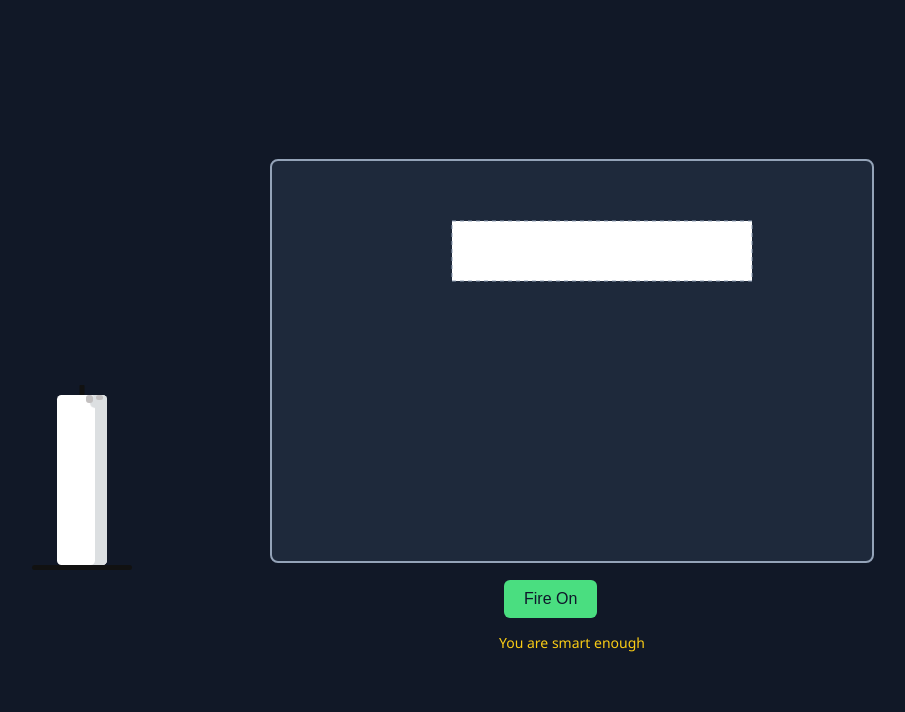
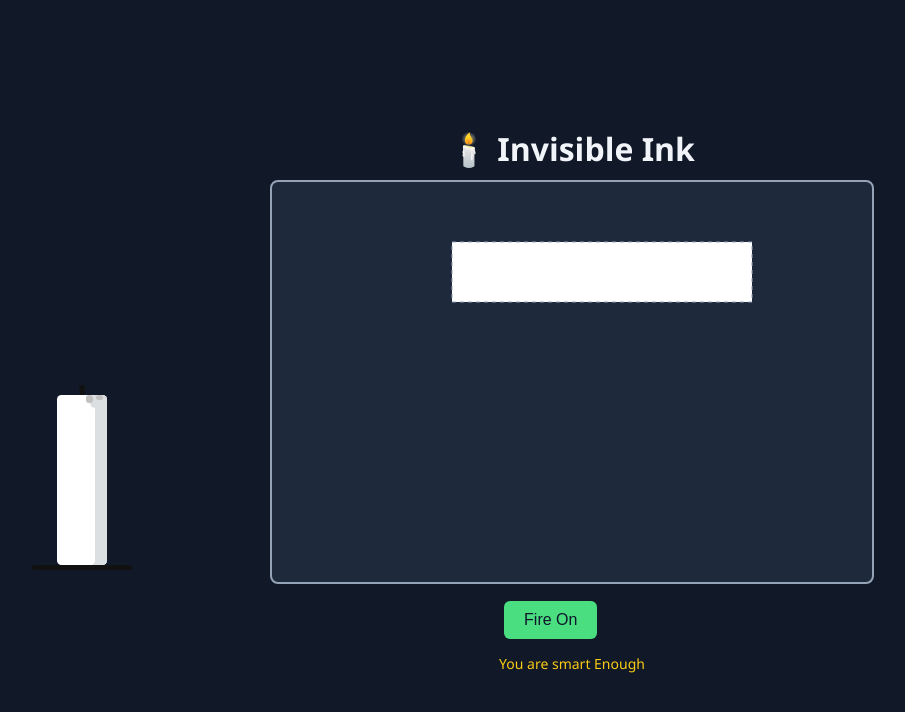
Before and after one commit to tusharsh21/day-13, a plain HTML site: page index.html in a window 1280 px wide. Shown: the whole page, without its empty margins (68-973 px from the left). Drawn offline with Linux system fonts and the light colour scheme.

Commit message:
Update index.html

```diff
--- a/index.html
+++ b/index.html
@@ -3,7 +3,7 @@
 <head>
   <meta charset="UTF-8" />
   <meta name="viewport" content="width=device-width, initial-scale=1" />
-  <title>Invisibilities</title>
+  <title></title>
   <style>
     *, *:before, *:after {
       margin: 0;
@@ -54,7 +54,7 @@
       text-align: center;
     }
 
-    /* Candle CSS – from your snippet adapted */
+    /* Candle CSS – adapted from your snippet */
     .candle-wrapper {
       position: absolute;
       top: 320px;
@@ -165,7 +165,7 @@
         flickr 5s ease-in-out infinite;
       z-index: 4;
       filter: drop-shadow(0 0 10px #fbbf24);
-      opacity: 0; /* initially invisible until lit */
+      opacity: 0; /* Initially invisible until lit */
       transition: opacity 0.3s ease-in-out;
     }
     .candle-lit .candle-flame {
@@ -198,7 +198,7 @@
   </style>
 </head>
 <body>
-  <h1></h1>
+  <h1>🕯️ Invisible Ink</h1>
   <canvas id="puzzleCanvas" width="600" height="400"></canvas>
 
   <!-- Candle HTML -->
@@ -211,7 +211,7 @@
 
   <div id="controls">
     <button id="lightBtn">Fire On</button>
-    <p id="hint">You are smart enough</p>
+    <p id="hint">You are smart Enough</p>
   </div>
 
   <script>
@@ -226,7 +226,7 @@
 
     // Define the paper area on the canvas (white paper)
     const paperArea = { x: 180, y: 60, width: 300, height: 60 };
-    // Updated secret message
+    // Secret message changed as requested:
     const secretMessage = "Muskuraiye aap bahut sundar h";
     let messageRevealed = false;
 
@@ -260,7 +260,7 @@
       candleLit = !candleLit;
       candleWrapper.classList.toggle('candle-lit', candleLit);
       lightBtn.textContent = candleLit ? "Extinguish Candle" : "Light the Candle";
-      if(!candleLit){
+      if (!candleLit) {
         messageRevealed = false;
         drawScene();
       }
@@ -279,7 +279,7 @@
     });
 
     window.addEventListener('pointermove', (e) => {
-      if(!dragging) return;
+      if (!dragging) return;
       let newLeft = e.clientX - offsetX;
       let newTop = e.clientY - offsetY;
 
@@ -292,8 +292,9 @@
       candleWrapper.style.top = newTop + 'px';
 
       // Check if the candle is "under" the paper.
-      // We require that the candle's top is at or below the paper's bottom edge
-      // and that the candle's horizontal center is within the paper's horizontal boundaries.
+      // The requirement here is that the top of the candle's bounding rectangle
+      // must be at or below the paper's bottom edge, and the candle's horizontal
+      // center is within the paper.
       if (candleLit) {
         const candleRect = candleWrapper.getBoundingClientRect();
         const candleCenterX = candleRect.left + candleRect.width / 2;
```
